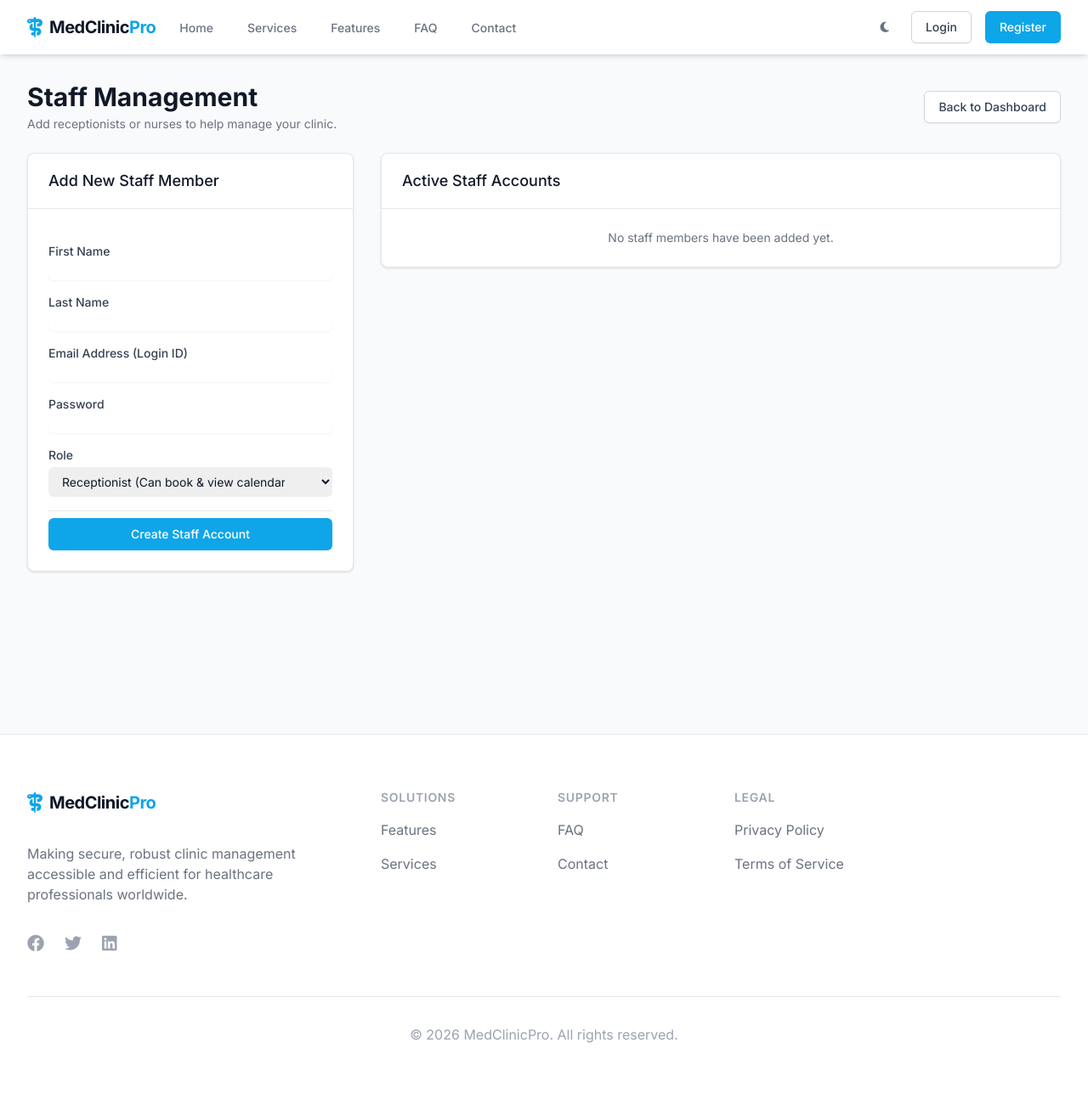
After one commit to abhishdeveloper/adiyogi, a PHP site: template app/views/clinic/staff.php in a window 1280 px wide. The commit adds this page. Shown: the whole page at 85% size. Run offline with PHP 8.4, Linux system fonts and the light colour scheme; the template is opened without the code that fills it, so the values that code supplies are empty; some libraries are stand-ins or nearby versions.

Commit message:
feat: implement multi-role staff access and permissions
- Added `clinic_staff` table and updated user role enum to support `staff`.
- Built `Staff` model to manage adding/removing receptionists and nurses to a clinic.
- Restructured `Clinicdashboard` controller to utilize a `getClinicContext()` helper, ensuring both clinic owners and staff can log in, but restricting sensitive routes (like `billing`, `profile`) strictly to owners via `requireOwner()`.
- Created `app/views/clinic/staff.php` for staff management.
- Conditionally hid financial charts and admin nav links on the dashboard if the user is a staff member.

Co-authored-by: abhishdeveloper <260588150+abhishdeveloper@users.noreply.github.com>

```diff
--- a/app/controllers/Auth.php
+++ b/app/controllers/Auth.php
@@ -369,7 +369,7 @@ class Auth extends Controller {
         $_SESSION['user_role'] = $user->role;
         $_SESSION['user_name'] = $user->first_name . ' ' . $user->last_name;
 
-        if ($user->role == 'clinic') {
+        if ($user->role == 'clinic' || $user->role == 'staff') {
             header('location: /clinicdashboard/index');
         } elseif ($user->role == 'superadmin') {
             header('location: /admin/index');
--- /dev/null
+++ b/app/views/clinic/staff.php
@@ -0,0 +1,127 @@
+<?php require APP_ROOT . '/app/views/inc/head.php'; ?>
+
+<div class="min-h-screen bg-gray-50 dark:bg-gray-900 transition-colors duration-300 pb-safe">
+    <div class="max-w-7xl mx-auto py-8 px-4 sm:px-6 lg:px-8">
+
+        <div class="md:flex md:items-center md:justify-between mb-6">
+            <div class="flex-1 min-w-0">
+                <h2 class="text-2xl font-bold leading-7 text-gray-900 dark:text-white sm:text-3xl sm:truncate">
+                    Staff Management
+                </h2>
+                <p class="mt-1 text-sm text-gray-500 dark:text-gray-400">Add receptionists or nurses to help manage your clinic.</p>
+            </div>
+            <div class="mt-4 flex md:mt-0 md:ml-4">
+                <a href="/clinicdashboard/index" class="inline-flex items-center px-4 py-2 border border-gray-300 dark:border-gray-600 rounded-md shadow-sm text-sm font-medium text-gray-700 dark:text-gray-200 bg-white dark:bg-gray-700 hover:bg-gray-50 dark:hover:bg-gray-600 transition-colors">
+                    Back to Dashboard
+                </a>
+            </div>
+        </div>
+
+        <?php if(!empty($data['success_msg'])): ?>
+            <div class="rounded-md bg-green-50 p-4 mb-6">
+                <div class="flex">
+                    <div class="flex-shrink-0"><i class="fa-solid fa-circle-check text-green-400"></i></div>
+                    <div class="ml-3"><p class="text-sm font-medium text-green-800"><?php echo htmlspecialchars($data['success_msg']); ?></p></div>
+                </div>
+            </div>
+        <?php endif; ?>
+        <?php if(!empty($data['error_msg'])): ?>
+            <div class="rounded-md bg-red-50 p-4 mb-6">
+                <div class="flex">
+                    <div class="flex-shrink-0"><i class="fa-solid fa-triangle-exclamation text-red-400"></i></div>
+                    <div class="ml-3"><p class="text-sm font-medium text-red-800"><?php echo htmlspecialchars($data['error_msg']); ?></p></div>
+                </div>
+            </div>
+        <?php endif; ?>
+
+        <div class="grid grid-cols-1 lg:grid-cols-3 gap-8">
+
+            <div class="lg:col-span-1">
+                <div class="bg-white dark:bg-gray-800 shadow sm:rounded-lg border border-gray-200 dark:border-gray-700">
+                    <div class="px-4 py-5 sm:px-6 border-b border-gray-200 dark:border-gray-700">
+                        <h3 class="text-lg leading-6 font-medium text-gray-900 dark:text-white">Add New Staff Member</h3>
+                    </div>
+                    <div class="p-6">
+                        <form action="/clinicdashboard/staff" method="POST" class="space-y-4">
+                            <input type="hidden" name="csrf_token" value="<?php echo htmlspecialchars($this->generateCsrfToken()); ?>">
+                            <input type="hidden" name="action" value="add">
+
+                            <div>
+                                <label class="block text-sm font-medium text-gray-700 dark:text-gray-300">First Name</label>
+                                <input type="text" name="first_name" required class="mt-1 block w-full shadow-sm focus:ring-primary focus:border-primary sm:text-sm border-gray-300 dark:border-gray-600 rounded-md dark:bg-gray-700 dark:text-white">
+                            </div>
+                            <div>
+                                <label class="block text-sm font-medium text-gray-700 dark:text-gray-300">Last Name</label>
+                                <input type="text" name="last_name" required class="mt-1 block w-full shadow-sm focus:ring-primary focus:border-primary sm:text-sm border-gray-300 dark:border-gray-600 rounded-md dark:bg-gray-700 dark:text-white">
+                            </div>
+                            <div>
+                                <label class="block text-sm font-medium text-gray-700 dark:text-gray-300">Email Address (Login ID)</label>
+                                <input type="email" name="email" required class="mt-1 block w-full shadow-sm focus:ring-primary focus:border-primary sm:text-sm border-gray-300 dark:border-gray-600 rounded-md dark:bg-gray-700 dark:text-white">
+                            </div>
+                            <div>
+                                <label class="block text-sm font-medium text-gray-700 dark:text-gray-300">Password</label>
+                                <input type="password" name="password" required class="mt-1 block w-full shadow-sm focus:ring-primary focus:border-primary sm:text-sm border-gray-300 dark:border-gray-600 rounded-md dark:bg-gray-700 dark:text-white">
+                            </div>
+                            <div>
+                                <label class="block text-sm font-medium text-gray-700 dark:text-gray-300">Role</label>
+                                <select name="staff_role" required class="mt-1 block w-full pl-3 pr-10 py-2 text-base border-gray-300 dark:border-gray-600 focus:outline-none focus:ring-primary focus:border-primary sm:text-sm rounded-md dark:bg-gray-700 dark:text-white">
+                                    <option value="receptionist">Receptionist (Can book & view calendar)</option>
+                                    <option value="nurse">Nurse (Can access medical details)</option>
+                                </select>
+                            </div>
+                            <div class="pt-2 border-t border-gray-200 dark:border-gray-700 mt-6">
+                                <button type="submit" class="w-full inline-flex justify-center py-2 px-4 border border-transparent shadow-sm text-sm font-medium rounded-md text-white bg-primary hover:bg-secondary focus:outline-none transition-colors">
+                                    Create Staff Account
+                                </button>
+                            </div>
+                        </form>
+                    </div>
+                </div>
+            </div>
+
+            <div class="lg:col-span-2">
+                <div class="bg-white dark:bg-gray-800 shadow sm:rounded-lg border border-gray-200 dark:border-gray-700">
+                    <div class="px-4 py-5 sm:px-6 border-b border-gray-200 dark:border-gray-700">
+                        <h3 class="text-lg leading-6 font-medium text-gray-900 dark:text-white">Active Staff Accounts</h3>
+                    </div>
+
+                    <?php if(empty($data['staff'])): ?>
+                        <div class="p-6 text-center text-gray-500 text-sm">No staff members have been added yet.</div>
+                    <?php else: ?>
+                        <ul role="list" class="divide-y divide-gray-200 dark:divide-gray-700">
+                            <?php foreach($data['staff'] as $staff): ?>
+                                <li class="p-4 sm:px-6">
+                                    <div class="flex items-center justify-between">
+                                        <div class="flex items-center">
+                                            <div class="flex-shrink-0 h-10 w-10 rounded-full bg-blue-100 flex items-center justify-center text-primary font-bold">
+                                                <?php echo strtoupper(substr($staff->first_name, 0, 1) . substr($staff->last_name, 0, 1)); ?>
+                                            </div>
+                                            <div class="ml-4">
+                                                <p class="text-sm font-medium text-gray-900 dark:text-white"><?php echo htmlspecialchars($staff->first_name . ' ' . $staff->last_name); ?></p>
+                                                <p class="text-xs text-gray-500"><?php echo htmlspecialchars($staff->email); ?></p>
+                                            </div>
+                                        </div>
+                                        <div class="flex items-center gap-4">
+                                            <span class="inline-flex items-center px-2.5 py-0.5 rounded-full text-xs font-medium bg-purple-100 text-purple-800 capitalize">
+                                                <?php echo htmlspecialchars($staff->staff_role); ?>
+                                            </span>
+                                            <form action="/clinicdashboard/staff" method="POST" onsubmit="return confirm('Are you sure you want to remove this staff member? They will lose all access immediately.');">
+                                                <input type="hidden" name="csrf_token" value="<?php echo htmlspecialchars($this->generateCsrfToken()); ?>">
+                                                <input type="hidden" name="action" value="delete">
+                                                <input type="hidden" name="staff_user_id" value="<?php echo $staff->user_id; ?>">
+                                                <button type="submit" class="text-red-600 hover:text-red-900 text-sm font-medium">Remove</button>
+                                            </form>
+                                        </div>
+                                    </div>
+                                </li>
+                            <?php endforeach; ?>
+                        </ul>
+                    <?php endif; ?>
+                </div>
+            </div>
+
+        </div>
+    </div>
+</div>
+
+<?php require APP_ROOT . '/app/views/inc/tail.php'; ?>
```
Also changed, not shown: app/controllers/Clinicdashboard.php (+127 -55 lines), app/models/Staff.php (added, +66 -0 lines), app/views/clinic/index.php (+24 -8 lines), schema.sql (+14 -1 lines).
